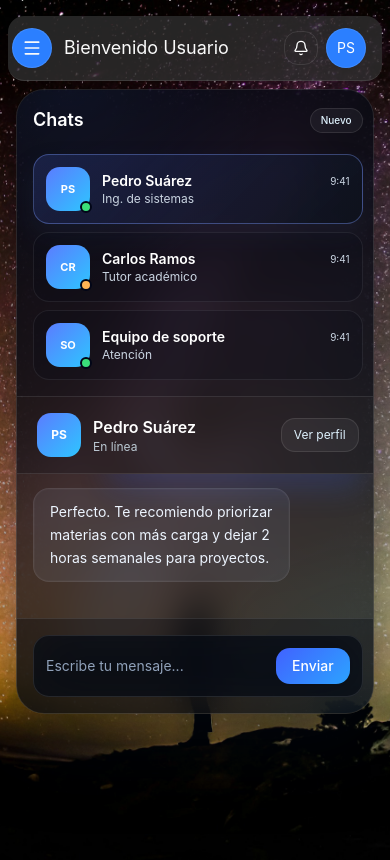
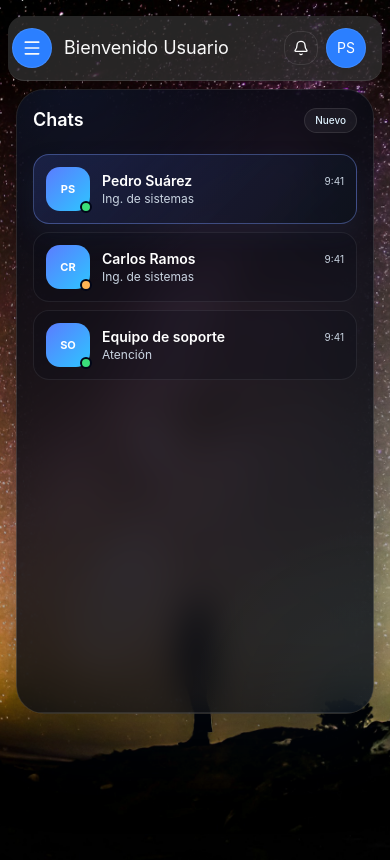
Before and after one commit to Diego6624/INTEGRADOR2-FRONTEND, a React (Vite) app: page /chat in a window 390 px wide. Built offline with nearby package versions, Linux system fonts and the light colour scheme.

Commit message:
Responsive chat

```diff
--- a/src/pages/private/Chats.jsx
+++ b/src/pages/private/Chats.jsx
@@ -1,30 +1,10 @@
 import { useEffect, useRef, useState } from "react";
+import { ArrowLeft } from "lucide-react";
 
 const contacts = [
-  {
-    id: 1,
-    name: "Pedro Suárez",
-    role: "Ing. de sistemas",
-    avatar: "PS",
-    status: "online",
-    lastSeen: "En línea",
-  },
-  {
-    id: 2,
-    name: "Carlos Ramos",
-    role: "Tutor académico",
-    avatar: "CR",
-    status: "busy",
-    lastSeen: "Hace 10 min",
-  },
-  {
-    id: 3,
-    name: "Equipo de soporte",
-    role: "Atención",
-    avatar: "SO",
-    status: "online",
-    lastSeen: "Responde rápido",
-  },
+  { id: 1, name: "Pedro Suárez", role: "Ing. de sistemas", avatar: "PS", status: "online", lastSeen: "En línea" },
+  { id: 2, name: "Carlos Ramos", role: "Ing. de sistemas", avatar: "CR", status: "busy", lastSeen: "Hace 10 min" },
+  { id: 3, name: "Equipo de soporte", role: "Atención", avatar: "SO", status: "online", lastSeen: "Responde rápido" },
 ];
 
 const initialMessages = {
@@ -54,41 +34,37 @@ const aiReplies = [
 
 export default function ChatsPage() {
   const [selectedContact, setSelectedContact] = useState(1);
+  const [showChat, setShowChat] = useState(false); // mobile: false = lista, true = chat
   const [draft, setDraft] = useState("");
   const [messagesByContact, setMessagesByContact] = useState(initialMessages);
   const bottomRef = useRef(null);
 
-  const activeContact = contacts.find((contact) => contact.id === selectedContact) ?? contacts[0];
+  const activeContact = contacts.find((c) => c.id === selectedContact) ?? contacts[0];
   const activeMessages = messagesByContact[selectedContact] ?? [];
 
   useEffect(() => {
     bottomRef.current?.scrollIntoView({ behavior: "smooth" });
   }, [selectedContact, activeMessages]);
 
+  const handleSelectContact = (id) => {
+    setSelectedContact(id);
+    setShowChat(true); // en mobile, al seleccionar abre el chat
+  };
+
   const sendMessage = () => {
     const value = draft.trim();
     if (!value) return;
-
     setMessagesByContact((prev) => ({
       ...prev,
-      [selectedContact]: [
-        ...(prev[selectedContact] ?? []),
-        { role: "user", text: value },
-      ],
+      [selectedContact]: [...(prev[selectedContact] ?? []), { role: "user", text: value }],
     }));
-
     setDraft("");
-
     window.setTimeout(() => {
       setMessagesByContact((prev) => ({
         ...prev,
         [selectedContact]: [
           ...(prev[selectedContact] ?? []),
-          {
-            role: "ai",
-            text:
-              aiReplies[Math.floor(Math.random() * aiReplies.length)],
-          },
+          { role: "ai", text: aiReplies[Math.floor(Math.random() * aiReplies.length)] },
         ],
       }));
     }, 700);
@@ -103,6 +79,7 @@ export default function ChatsPage() {
         WebkitBackdropFilter: "blur(18px)",
       }}
     >
+      {/* Fondo decorativo */}
       <div
         className="absolute inset-0"
         style={{
@@ -111,8 +88,19 @@ export default function ChatsPage() {
         }}
       />
 
-      <div className="relative z-10 grid h-full md:grid-cols-[290px_minmax(0,1fr)]">
-        <aside className="border-b border-white/10 bg-slate-950/10 p-4 md:border-b-0 md:border-r md:p-5" style={{ background: "rgba(9, 13, 22, 0.38)" }}>
+      <div className="relative z-10 flex flex-col h-full md:grid md:grid-cols-[290px_minmax(0,1fr)]">
+
+        {/* ========================= */}
+        {/* SIDEBAR — Lista contactos */}
+        {/* ========================= */}
+        <aside
+          className={`
+                        ${showChat ? "hidden" : "flex"} flex-col
+                        md:flex
+                        border-b border-white/10 p-4 md:border-b-0 md:border-r md:p-5 h-full
+                    `}
+          style={{ background: "rgba(9, 13, 22, 0.38)" }}
+        >
           <div className="mb-5 flex items-center justify-between">
             <h2 className="text-lg font-semibold text-white">Chats</h2>
             <button
@@ -128,41 +116,35 @@ export default function ChatsPage() {
               <button
                 key={contact.id}
                 type="button"
-                onClick={() => setSelectedContact(contact.id)}
+                onClick={() => handleSelectContact(contact.id)}
                 className="flex w-full items-center gap-3 rounded-2xl border px-3 py-3 text-left transition-all duration-200"
                 style={{
-                  background:
-                    selectedContact === contact.id
+                  background: selectedContact === contact.id
                     ? "linear-gradient(135deg, rgba(76, 110, 255, 0.18), rgba(12, 18, 28, 0.7))"
                     : "rgba(10, 15, 24, 0.26)",
-                  borderColor:
-                    selectedContact === contact.id ? "rgba(124, 156, 255, 0.38)" : "rgba(255,255,255,0.07)",
-                  boxShadow:
-                    selectedContact === contact.id ? "0 12px 26px rgba(34, 53, 95, 0.2)" : "none",
+                  borderColor: selectedContact === contact.id
+                    ? "rgba(124, 156, 255, 0.38)"
+                    : "rgba(255,255,255,0.07)",
+                  boxShadow: selectedContact === contact.id
+                    ? "0 12px 26px rgba(34, 53, 95, 0.2)"
+                    : "none",
                 }}
               >
                 <div className="relative">
                   <div
                     className="flex h-11 w-11 items-center justify-center rounded-xl text-[11px] font-bold text-white"
-                    style={{
-                      background: "linear-gradient(135deg, #5b7cff, #2ec5ff)",
-                    }}
+                    style={{ background: "linear-gradient(135deg, #5b7cff, #2ec5ff)" }}
                   >
                     {contact.avatar}
                   </div>
                   <span
                     className="absolute -bottom-0.5 -right-0.5 h-3 w-3 rounded-full border-2 border-slate-950"
                     style={{
-                      background:
-                        contact.status === "online"
-                          ? "#3ade7a"
-                          : contact.status === "busy"
-                            ? "#ffb454"
-                            : "#7b8bb0",
+                      background: contact.status === "online" ? "#3ade7a"
+                        : contact.status === "busy" ? "#ffb454" : "#7b8bb0",
                     }}
                   />
                 </div>
-
                 <div className="min-w-0 flex-1">
                   <div className="flex items-center justify-between gap-2">
                     <p className="truncate text-sm font-semibold text-white">{contact.name}</p>
@@ -175,17 +157,39 @@ export default function ChatsPage() {
           </div>
         </aside>
 
-        <section className="flex min-h-0 flex-col">
-          <header className="flex items-center justify-between border-b border-white/10 px-5 py-4" style={{ background: "rgba(9, 13, 22, 0.26)" }}>
+        {/* ========================= */}
+        {/* MAIN — Chat activo        */}
+        {/* ========================= */}
+        <section
+          className={`
+        ${showChat ? "flex" : "hidden"} flex-col min-h-0 h-full
+        md:flex
+    `}
+        >
+          {/* Header del chat */}
+          <header
+            className="flex items-center justify-between border-b border-white/10 px-4 py-4 md:px-5"
+            style={{ background: "rgba(9, 13, 22, 0.26)" }}
+          >
             <div className="flex items-center gap-3">
+              {/* Botón volver — solo mobile */}
+              <button
+                type="button"
+                onClick={() => setShowChat(false)}
+                className="md:hidden rounded-full p-1.5 text-white hover:bg-white/10 transition-colors"
+                aria-label="Volver a contactos"
+              >
+                <ArrowLeft className="h-5 w-5" />
+              </button>
+
               <div
-                className="flex h-11 w-11 items-center justify-center rounded-xl text-xs font-bold text-white"
+                className="flex h-10 w-10 items-center justify-center rounded-xl text-xs font-bold text-white"
                 style={{ background: "linear-gradient(135deg, #5b7cff, #2ec5ff)" }}
               >
                 {activeContact.avatar}
               </div>
               <div>
-                <h3 className="text-base font-semibold text-white">{activeContact.name}</h3>
+                <h3 className="text-sm font-semibold text-white">{activeContact.name}</h3>
                 <p className="text-xs text-sky-100/80">{activeContact.lastSeen}</p>
               </div>
             </div>
@@ -198,6 +202,7 @@ export default function ChatsPage() {
             </button>
           </header>
 
+          {/* Mensajes */}
           <div className="flex-1 space-y-4 overflow-y-auto px-4 py-5 md:px-6">
             {activeMessages.map((msg, index) => (
               <div
@@ -205,19 +210,16 @@ export default function ChatsPage() {
                 className={`flex ${msg.role === "user" ? "justify-end" : "justify-start"}`}
               >
                 <div
-                  className="max-w-[78%] rounded-2xl px-4 py-3 text-sm leading-relaxed shadow-lg"
+                  className="max-w-[80%] rounded-2xl px-4 py-3 text-sm leading-relaxed shadow-lg"
                   style={{
-                    background:
-                      msg.role === "user"
+                    background: msg.role === "user"
                       ? "linear-gradient(135deg, rgba(70,112,255,0.9), rgba(46,154,255,0.82))"
                       : "rgba(146, 162, 204, 0.10)",
-                    border:
-                      msg.role === "user"
+                    border: msg.role === "user"
                       ? "1px solid rgba(163, 191, 255, 0.38)"
                       : "1px solid rgba(255,255,255,0.08)",
                     color: msg.role === "user" ? "#f5f9ff" : "#edf5ff",
-                    boxShadow:
-                      msg.role === "user"
+                    boxShadow: msg.role === "user"
                       ? "0 18px 28px rgba(49, 86, 199, 0.24)"
                       : "inset 0 0 0 1px rgba(255,255,255,0.02)",
                   }}
@@ -229,14 +231,19 @@ export default function ChatsPage() {
             <div ref={bottomRef} />
           </div>
 
-          <div className="border-t border-white/10 p-4 md:p-5" style={{ background: "rgba(7, 11, 18, 0.34)" }}>
-            <div className="flex items-center gap-3 rounded-2xl border border-white/10 px-3 py-3 backdrop-blur-xl" style={{ background: "rgba(9, 14, 22, 0.7)" }}>
+          {/* Input */}
+          <div
+            className="border-t border-white/10 p-4 md:p-5"
+            style={{ background: "rgba(7, 11, 18, 0.34)" }}
+          >
+            <div
+              className="flex items-center gap-3 rounded-2xl border border-white/10 px-3 py-3 backdrop-blur-xl"
+              style={{ background: "rgba(9, 14, 22, 0.7)" }}
+            >
               <input
                 value={draft}
-                onChange={(event) => setDraft(event.target.value)}
-                onKeyDown={(event) => {
-                  if (event.key === "Enter") sendMessage();
-                }}
+                onChange={(e) => setDraft(e.target.value)}
+                onKeyDown={(e) => { if (e.key === "Enter") sendMessage(); }}
                 placeholder="Escribe tu mensaje..."
                 className="flex-1 bg-transparent text-sm text-white placeholder:text-slate-400 focus:outline-none"
               />
```
Lines whose indentation alone changed are shown as unchanged.
